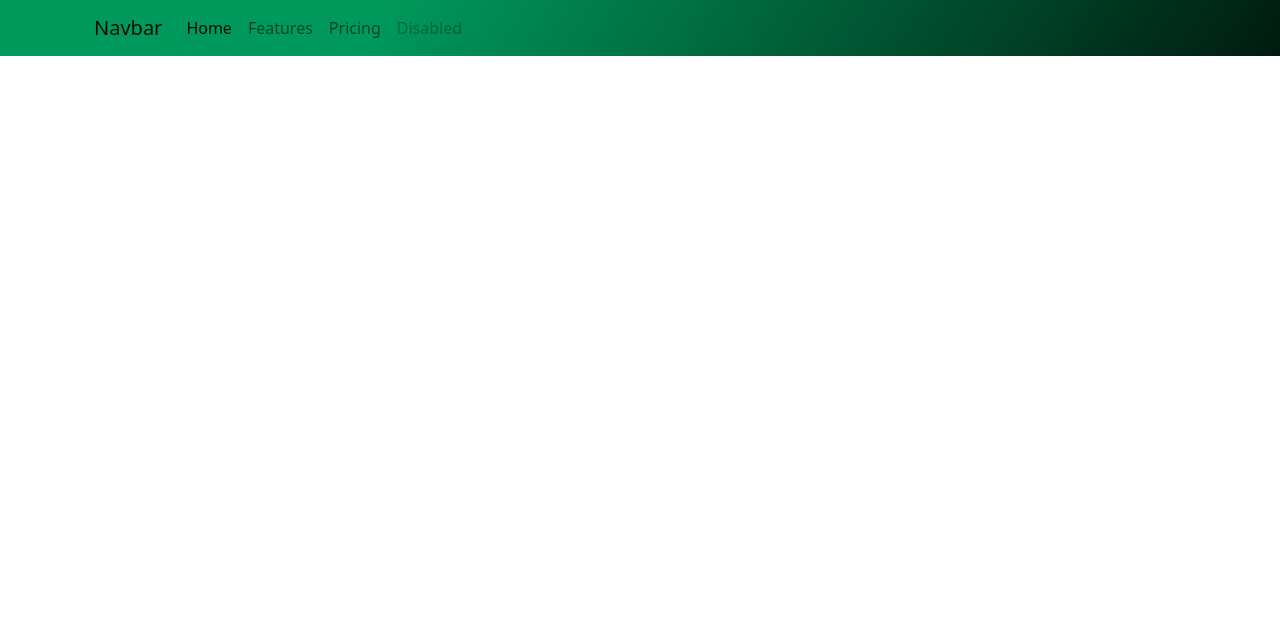
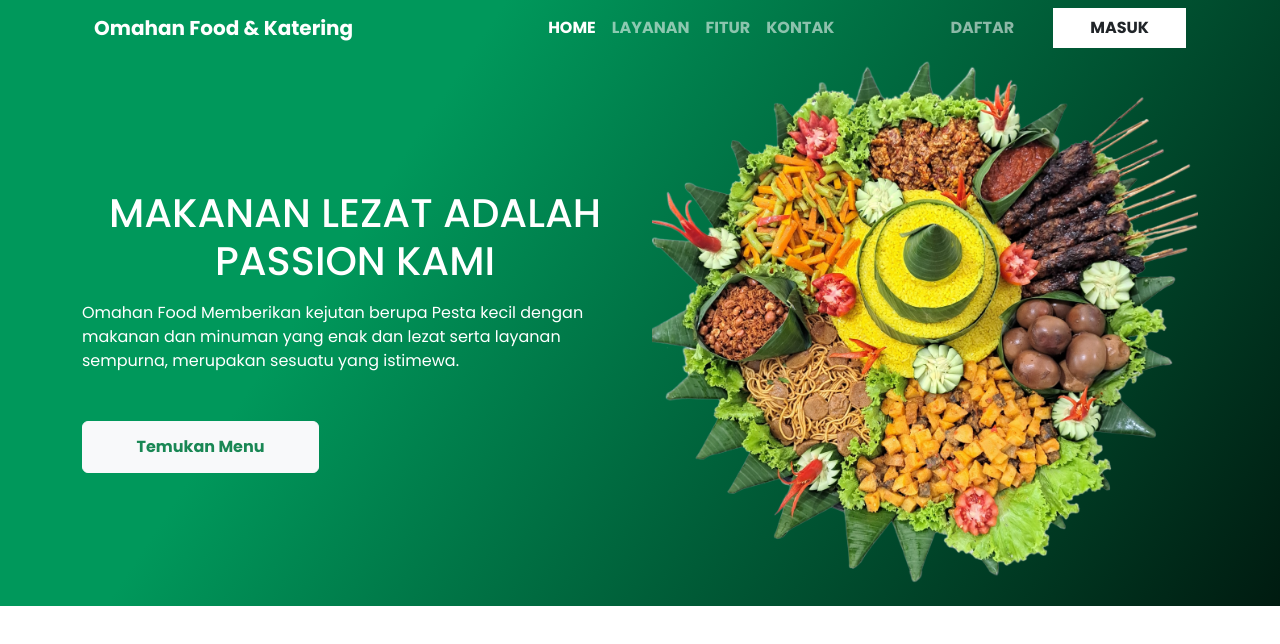
Before and after one commit to agastyra/omahan-food-katering, a plain HTML site: page index.html in a window 1280 px wide. Drawn offline with Linux system fonts and the light colour scheme.

Commit message:
add code for header

```diff
--- a/css/style.css
+++ b/css/style.css
@@ -1,3 +1,37 @@
+body {
+  font-family: "Poppins", sans-serif;
+}
+
 header {
   background: linear-gradient(123.48deg, #00985b 30.09%, #000000 115.19%);
 }
+
+.navbar-brand {
+  font-weight: 700;
+  font-size: 20px;
+}
+
+.navbar-nav {
+  font-weight: 700;
+  font-size: 16px;
+}
+
+#daftar {
+  margin-left: 100px;
+  margin-right: 31px;
+}
+
+#login {
+  padding: 8px 37px;
+  background-color: white;
+  transition: all 0.2s ease-out;
+}
+
+#login:hover {
+  background-color: rgb(206, 206, 206);
+}
+
+#cta {
+  width: 237px;
+  padding: 13px 0;
+}
--- a/index.html
+++ b/index.html
@@ -1,18 +1,32 @@
 <!DOCTYPE html>
-<html lang="en">
+<html>
   <head>
     <meta charset="utf-8" />
     <meta name="viewport" content="width=device-width, initial-scale=1" />
     <title>Omahan Food Katering</title>
+
     <link href="css/bootstrap.min.css" rel="stylesheet" />
     <link rel="stylesheet" href="css/style.css" />
+
+    <link
+      rel="shortcut icon"
+      href="assets/images/favicon.png"
+      type="image/x-icon"
+    />
+
+    <link rel="preconnect" href="https://fonts.googleapis.com" />
+    <link rel="preconnect" href="https://fonts.gstatic.com" crossorigin />
+    <link
+      href="https://fonts.googleapis.com/css2?family=Poppins:ital,wght@0,400;0,500;0,600;0,700;1,400;1,500;1,600;1,700&display=swap"
+      rel="stylesheet"
+    />
   </head>
   <body>
     <header>
       <div class="container">
-        <nav class="navbar navbar-expand-lg">
+        <nav class="navbar navbar-expand-lg navbar-dark">
           <div class="container-fluid">
-            <a class="navbar-brand" href="#">Navbar</a>
+            <a class="navbar-brand" href="#">Omahan Food & Katering</a>
             <button
               class="navbar-toggler"
               type="button"
@@ -25,25 +39,51 @@
               <span class="navbar-toggler-icon"></span>
             </button>
             <div class="collapse navbar-collapse" id="navbarNav">
-              <ul class="navbar-nav">
+              <ul class="navbar-nav ms-auto">
                 <li class="nav-item">
                   <a class="nav-link active" aria-current="page" href="#"
-                    >Home</a
+                    >HOME</a
                   >
                 </li>
                 <li class="nav-item">
-                  <a class="nav-link" href="#">Features</a>
+                  <a class="nav-link" href="#">LAYANAN</a>
                 </li>
                 <li class="nav-item">
-                  <a class="nav-link" href="#">Pricing</a>
+                  <a class="nav-link" href="#">FITUR</a>
                 </li>
                 <li class="nav-item">
-                  <a class="nav-link disabled">Disabled</a>
+                  <a class="nav-link" href="#">KONTAK</a>
+                </li>
+                <li class="nav-item">
+                  <a class="nav-link" id="daftar" href="#">DAFTAR</a>
+                </li>
+                <li class="nav-item">
+                  <a class="nav-link text-dark" id="login" href="#">MASUK</a>
                 </li>
               </ul>
             </div>
           </div>
         </nav>
+
+        <div class="row">
+          <div class="col-md-6 text-white my-auto">
+            <h1 class="text-center mb-3">MAKANAN LEZAT ADALAH PASSION KAMI</h1>
+            <p class="mb-5">
+              <span>Omahan Food</span> Memberikan kejutan berupa Pesta kecil
+              dengan makanan dan minuman yang enak dan lezat serta layanan
+              sempurna, merupakan sesuatu yang istimewa.
+            </p>
+            <a
+              href="#"
+              id="cta"
+              class="btn btn-light text-success nav-link fw-bold"
+              >Temukan Menu</a
+            >
+          </div>
+          <div class="col-md-6">
+            <img src="assets/images/tumpeng.png" alt="Tumpeng" class="w-100" />
+          </div>
+        </div>
       </div>
     </header>
     <script src="js/bootstrap.bundle.min.js"></script>
```
